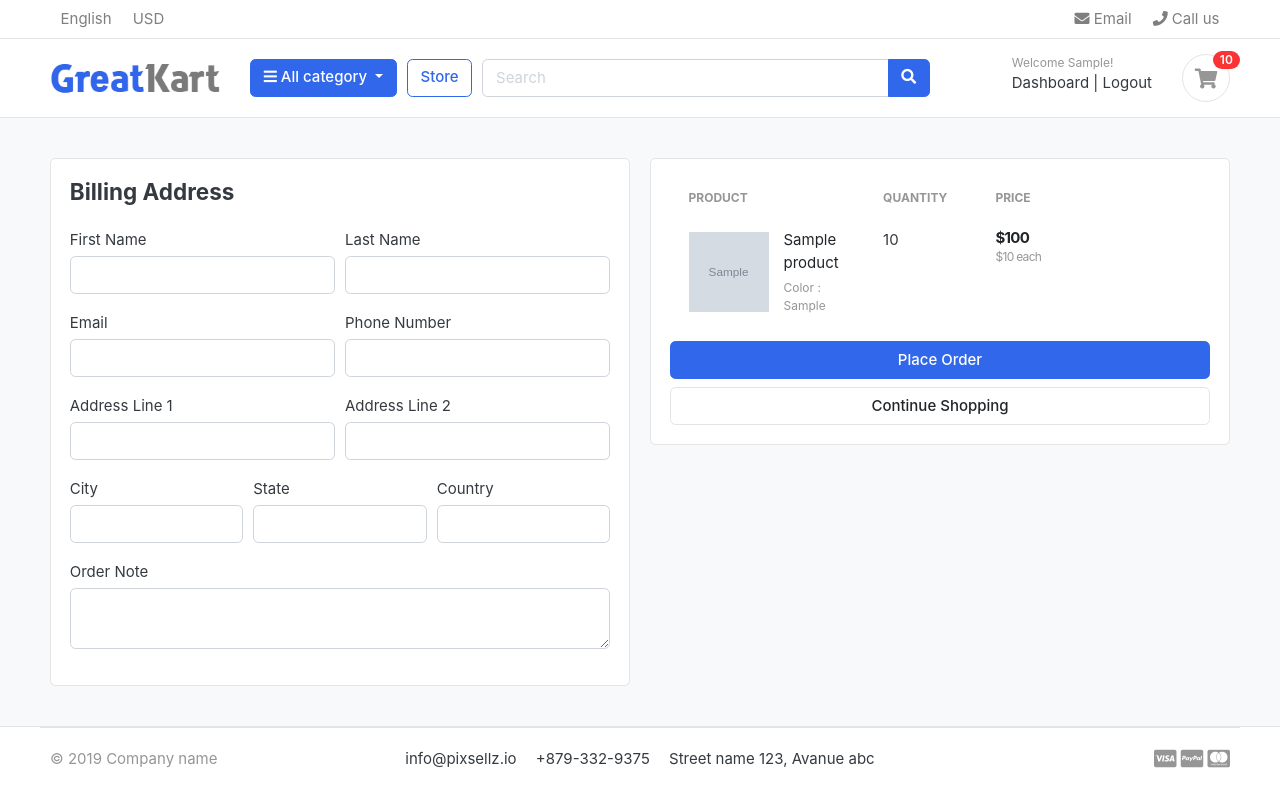
After one commit to bobilo/django-shoppingcart, a Django app: page /cart/checkout/ in a window 1280 px wide. The commit adds this page. Run offline with Django 3.2, Linux system fonts and the light colour scheme; a user stored in the database is signed in; tables that the repository leaves empty hold one stand-in row (values such as "Sample post"); grey boxes marked "Sample" are stand-in pictures; some libraries are stand-ins or nearby versions; some web fonts are replaced.

Commit message:
checkout page

```diff
--- a/carts/context_processors.py
+++ b/carts/context_processors.py
@@ -9,7 +9,10 @@ def counter(request):
     else:
         try:
             cart = Cart.objects.filter(cart_id=_cart_id(request))
-            cart_items = CartItem.objects.all().filter(cart=cart[:1])
+            if request.user.is_authenticated:
+                cart_items = CartItem.objects.all().filter(user=request.user)
+            else:
+                cart_items = CartItem.objects.all().filter(cart=cart[:1])
             for cart_item in cart_items:
                 cart_count += cart_item.quantity
         except Cart.DoesNotExist:
--- a/carts/models.py
+++ b/carts/models.py
@@ -1,5 +1,6 @@
 from django.db import models
 
+from accounts.models import Account
 from store.models import Product, Variation
 
 
@@ -12,9 +13,10 @@ class Cart(models.Model):
 
 
 class CartItem(models.Model):
+    user = models.ForeignKey(Account, on_delete=models.CASCADE, null=True)
     product = models.ForeignKey(Product, on_delete=models.CASCADE)
     variations = models.ManyToManyField(Variation, blank=True)
-    cart = models.ForeignKey(Cart, on_delete=models.CASCADE)
+    cart = models.ForeignKey(Cart, on_delete=models.CASCADE, null=True)
     quantity = models.IntegerField()
     is_active = models.BooleanField(default=True)
 
--- a/carts/urls.py
+++ b/carts/urls.py
@@ -7,4 +7,5 @@ urlpatterns = [
     path('add_cart/<int:product_id>/', views.add_cart, name='add_cart'),
     path('remove_cart/<int:product_id>/<int:cart_item_id>/', views.remove_cart, name='remove_cart'),
     path('remove_cart_item/<int:product_id>/<int:cart_item_id>/', views.remove_cart_item, name='remove_cart_item'),
+    path('checkout/', views.checkout, name="checkout"),
 ]
--- a/carts/views.py
+++ b/carts/views.py
@@ -1,3 +1,4 @@
+from django.contrib.auth.decorators import login_required
 from django.core.exceptions import ObjectDoesNotExist
 from django.shortcuts import render, redirect, get_object_or_404
 
@@ -13,68 +14,120 @@ def _cart_id(request):
 
 
 def add_cart(request, product_id):
+    current_user = request.user
     product = Product.objects.get(id=product_id)
-    product_variation = []
-    if request.method == 'POST':
-        for item in request.POST:
-            key = item
-            value = request.POST[key]
+    if current_user.is_authenticated:
+        product_variation = []
+        if request.method == 'POST':
+            for item in request.POST:
+                key = item
+                value = request.POST[key]
 
-            try:
-                variation = Variation.objects.get(product=product, variation_category__iexact=key,
-                                                  variation_value__iexact=value)
-                product_variation.append(variation)
-            except Exception as e:
-                print(str(e))
+                try:
+                    variation = Variation.objects.get(product=product, variation_category__iexact=key,
+                                                      variation_value__iexact=value)
+                    product_variation.append(variation)
+                except Exception as e:
+                    print(str(e))
 
-    try:
-        cart = Cart.objects.get(cart_id=_cart_id(request))
-    except Cart.DoesNotExist:
-        cart = Cart.objects.create(
-            cart_id=_cart_id(request)
-        )
-    cart.save()
+        is_cart_item_exists = CartItem.objects.filter(product=product, user=current_user).exists()
 
-    is_cart_item_exists = CartItem.objects.filter(product=product, cart=cart).exists()
+        if is_cart_item_exists:
+            cart_item = CartItem.objects.filter(product=product, user=current_user)
+            ex_var_list = []
+            cart_items_ids = []
+            for item in cart_item:
+                existing_variation = item.variations.all()
+                ex_var_list.append(list(existing_variation))
+                cart_items_ids.append(item.id)
+            if product_variation in ex_var_list:
+                index = ex_var_list.index(product_variation)
+                item_id = cart_items_ids[index]
+                item = CartItem.objects.get(product=product, id=item_id)
+                item.quantity += 1
+                item.save()
+            else:
+                item = CartItem.objects.create(product=product, quantity=1, user=current_user)
+                if len(product_variation) > 0:
+                    item.variations.clear()
+                    item.variations.add(*product_variation)
+                    item.save()
+        else:
+            cart_item = CartItem.objects.create(
+                product=product,
+                quantity=1,
+                user=current_user
+            )
+            if len(product_variation) > 0:
+                cart_item.variations.clear()
+                cart_item.variations.add(*product_variation)
+                cart_item.save()
+        return redirect('cart')
+    else:
+        product_variation = []
+        if request.method == 'POST':
+            for item in request.POST:
+                key = item
+                value = request.POST[key]
 
-    if is_cart_item_exists:
-        cart_item = CartItem.objects.filter(product=product, cart=cart)
-        ex_var_list = []
-        cart_items_ids = []
-        for item in cart_item:
-            existing_variation = item.variations.all()
-            ex_var_list.append(list(existing_variation))
-            cart_items_ids.append(item.id)
-        if product_variation in ex_var_list:
-            index = ex_var_list.index(product_variation)
-            item_id = cart_items_ids[index]
-            item = CartItem.objects.get(product=product, id=item_id)
-            item.quantity += 1
-            item.save()
+                try:
+                    variation = Variation.objects.get(product=product, variation_category__iexact=key,
+                                                      variation_value__iexact=value)
+                    product_variation.append(variation)
+                except Exception as e:
+                    print(str(e))
+
+        try:
+            cart = Cart.objects.get(cart_id=_cart_id(request))
+        except Cart.DoesNotExist:
+            cart = Cart.objects.create(
+                cart_id=_cart_id(request)
+            )
+        cart.save()
+
+        is_cart_item_exists = CartItem.objects.filter(product=product, cart=cart).exists()
+
+        if is_cart_item_exists:
+            cart_item = CartItem.objects.filter(product=product, cart=cart)
+            ex_var_list = []
+            cart_items_ids = []
+            for item in cart_item:
+                existing_variation = item.variations.all()
+                ex_var_list.append(list(existing_variation))
+                cart_items_ids.append(item.id)
+            if product_variation in ex_var_list:
+                index = ex_var_list.index(product_variation)
+                item_id = cart_items_ids[index]
+                item = CartItem.objects.get(product=product, id=item_id)
+                item.quantity += 1
+                item.save()
+            else:
+                item = CartItem.objects.create(product=product, quantity=1, cart=cart)
+                if len(product_variation) > 0:
+                    item.variations.clear()
+                    item.variations.add(*product_variation)
+                    item.save()
         else:
-            item = CartItem.objects.create(product=product, quantity=1, cart=cart)
+            cart_item = CartItem.objects.create(
+                product=product,
+                quantity=1,
+                cart=cart
+            )
             if len(product_variation) > 0:
-                item.variations.clear()
-                item.variations.add(*product_variation)
-                item.save()
-    else:
-        cart_item = CartItem.objects.create(
-            product=product,
-            quantity=1,
-            cart=cart
-        )
-        if len(product_variation) > 0:
-            cart_item.variations.clear()
-            cart_item.variations.add(*product_variation)
-            cart_item.save()
-    return redirect('cart')
+                cart_item.variations.clear()
+                cart_item.variations.add(*product_variation)
+                cart_item.save()
+        return redirect('cart')
 
 
 def remove_cart(request, product_id, cart_item_id):
-    cart = Cart.objects.get(cart_id=_cart_id(request))
     product = get_object_or_404(Product, id=product_id)
     try:
-        cart_item = CartItem.objects.get(product=product, cart=cart, id=cart_item_id)
+        if request.user.is_authenticated:
+            cart_item = CartItem.objects.get(product=product, user=request.user, id=cart_item_id)
+        else:
+            cart = Cart.objects.get(cart_id=_cart_id(request))
+            cart_item = CartItem.objects.get(product=product, cart=cart, id=cart_item_id)
         if cart_item.quantity > 1:
             cart_item.quantity -= 1
             cart_item.save()
@@ -86,19 +139,25 @@ def remove_cart(request, product_id, cart_item_id):
 
 
 def remove_cart_item(request, product_id, cart_item_id):
-    cart = Cart.objects.get(cart_id=_cart_id(request))
     product = get_object_or_404(Product, id=product_id)
-    cart_item = CartItem.objects.get(product=product, cart=cart, id=cart_item_id)
+    if request.user.is_authenticated:
+        cart_item = CartItem.objects.get(product=product, user=request.user, id=cart_item_id)
+    else:
+        cart = Cart.objects.get(cart_id=_cart_id(request))
+        cart_item = CartItem.objects.get(product=product, cart=cart, id=cart_item_id)
     cart_item.delete()
     return redirect('cart')
 
 
 def cart(request, total=0, quantity=0, cart_items=None):
-    tax = 0
-    grand_total = 0
     try:
-        cart = Cart.objects.get(cart_id=_cart_id(request))
-        cart_items = CartItem.objects.filter(cart=cart, is_active=True)
+        tax = 0
+        grand_total = 0
+        if request.user.is_authenticated:
+            cart_items = CartItem.objects.filter(user=request.user, is_active=True)
+        else:
+            cart = Cart.objects.get(cart_id=_cart_id(request))
+            cart_items = CartItem.objects.filter(cart=cart, is_active=True)
         for cart_item in cart_items:
             total += (cart_item.product.price * cart_item.quantity)
             quantity += cart_item.quantity
@@ -115,3 +174,31 @@ def cart(request, total=0, quantity=0, cart_items=None):
         'grand_total': grand_total
     }
     return render(request, 'store/cart.html', context)
+
+
+@login_required(login_url='login')
+def checkout(request, total=0, quantity=0, cart_items=None):
+    tax = 0
+    grand_total = 0
+    try:
+        if request.user.is_authenticated:
+            cart_items = CartItem.objects.filter(user=request.user, is_active=True)
+        else:
+            cart = Cart.objects.get(cart_id=_cart_id(request))
+            cart_items = CartItem.objects.filter(cart=cart, is_active=True)
+        for cart_item in cart_items:
+            total += (cart_item.product.price * cart_item.quantity)
+            quantity += cart_item.quantity
+        tax = (2 * total) / 100
+        grand_total = total + tax
+    except ObjectDoesNotExist:
+        pass
+
+    context = {
+        'total': total,
+        'quantity': quantity,
+        'cart_items': cart_items,
+        'tax': tax,
+        'grand_total': grand_total
+    }
+    return render(request, 'store/checkout.html', context)
--- a/templates/store/cart.html
+++ b/templates/store/cart.html
@@ -99,7 +99,7 @@
 			<p class="text-center mb-3">
 				<img src="{% static './images/misc/payments.png' %}" height="26">
 			</p>
-			<a href="./place-order.html" class="btn btn-primary btn-block"> Checkout </a>
+			<a href="{% url 'checkout' %}" class="btn btn-primary btn-block"> Checkout </a>
 			<a href="{% url 'store' %}" class="btn btn-light btn-block">Continue Shopping</a>
 		</div> <!-- card-body.// -->
 		</div> <!-- card.// -->
--- /dev/null
+++ b/templates/store/checkout.html
@@ -0,0 +1,126 @@
+{% extends 'base.html' %}
+{% load static %}
+{% block content %}
+<section class="section-content padding-y bg">
+<div class="container">
+<!-- ============================ COMPONENT 1 ================================= -->
+<div class="row">
+	<aside class="col-lg-6">
+<div class="card">
+	<div class="card-body">
+		<h4 class="card-title mb-4">Billing Address</h4>
+		<form action="" method="POST">
+			{% csrf_token %}
+			<div class="form-row">
+				<div class="col form-group">
+					<label for="">First Name</label>
+					<input type="text" name="first_name" class="form-control" required>
+				</div>
+				<div class="col form-group">
+					<label for="">Last Name</label>
+					<input type="text" name="last_name" class="form-control" required>
+				</div>
+			</div>
+			<div class="form-row">
+				<div class="col form-group">
+					<label for="">Email</label>
+					<input type="email" name="email" class="form-control" required>
+				</div>
+				<div class="col form-group">
+					<label for="">Phone Number</label>
+					<input type="text" name="phone_number" class="form-control" required>
+				</div>
+			</div>
+			<div class="form-row">
+				<div class="col form-group">
+					<label for="">Address Line 1</label>
+					<input type="text" name="address_line_1" class="form-control" required>
+				</div>
+				<div class="col form-group">
+					<label for="">Address Line 2</label>
+					<input type="text" name="address_line_2" class="form-control">
+				</div>
+			</div>
+			<div class="form-row">
+				<div class="col form-group">
+					<label for="">City</label>
+					<input type="text" name="city" class="form-control" required>
+				</div>
+				<div class="col form-group">
+					<label for="">State</label>
+					<input type="text" name="state" class="form-control" required>
+				</div>
+				<div class="col form-group">
+					<label for="">Country</label>
+					<input type="text" name="country" class="form-control" required>
+				</div>
+			</div>
+			<div class="form-row">
+				<div class="col form-group">
+					<label for="">Order Note</label>
+					<textarea type="text" name="order_note" class="form-control" rows="2"></textarea>
+				</div>
+			</div>
+
+	</div>
+</div> <!-- card.// -->
+	</aside> <!-- col.// -->
+	<aside class="col-lg-6">
+
+		<div class="card">
+		<div class="card-body">
+			<table class="table table-borderless table-shopping-cart">
+<thead class="text-muted">
+<tr class="small text-uppercase">
+  <th scope="col">Product</th>
+  <th scope="col" width="120">Quantity</th>
+  <th scope="col" width="120">Price</th>
+  <th scope="col" class="text-right" width="200"> </th>
+</tr>
+</thead>
+<tbody>
+
+{% for cart_item in cart_items %}
+<tr>
+	<td>
+		<figure class="itemside align-items-center">
+			<div class="aside"><img src="{{ cart_item.product.images.url }}" class="img-sm"></div>
+			<figcaption class="info">
+				<a href="{{ cart_item.product.get_url }}" class="title text-dark">{{ cart_item.product.product_name }}</a>
+				<p class="text-muted small">
+					{% if cart_item.variations.all %}
+						{% for item in cart_item.variations.all %}
+							{{ item.variation_category | capfirst }} : {{ item.variation_value }} <br>
+						{% endfor %}
+					{% endif %}
+				</p>
+			</figcaption>
+		</figure>
+	</td>
+	<td>
+	<label>{{ cart_item.quantity }}</label>
+	</td>
+	<td>
+		<div class="price-wrap">
+			<var class="price">${{ cart_item.sub_total }}</var>
+			<small class="text-muted"> ${{ cart_item.product.price }} each </small>
+		</div> <!-- price-wrap .// -->
+	</td>
+</tr>
+{% endfor %}
+</tbody>
+</table>
+			<button type="submit" class="btn btn-primary btn-block">Place Order</button>
+			<a href="{% url 'store' %}" class="btn btn-light btn-block">Continue Shopping</a>
+			</form>
+		</div> <!-- card-body.// -->
+		</div> <!-- card.// -->
+
+</aside> <!-- col.// -->
+
+</div> <!-- row.// -->
+<!-- ============================ COMPONENT 1 END .// ================================= -->
+</div> <!-- container .//  -->
+</section>
+<!-- ========================= SECTION CONTENT END// ========================= -->
+{% endblock %}
```
Also changed, not shown: accounts/views.py (+48 -2 lines), requirements.txt (+6 -2 lines), carts/migrations/0003_auto_20220602_1202.py (added), store/migrations/0003_alter_variation_variation_category.py (added).
